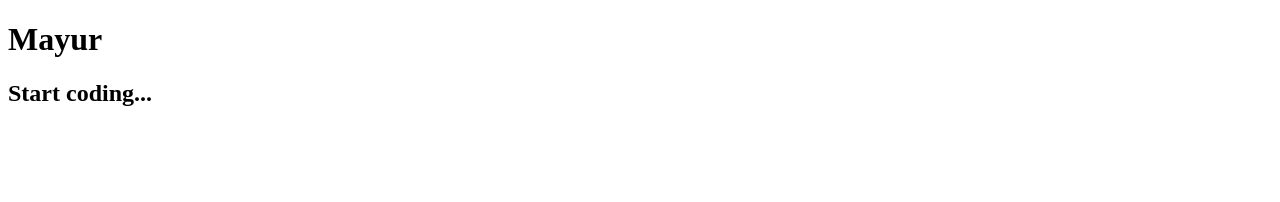
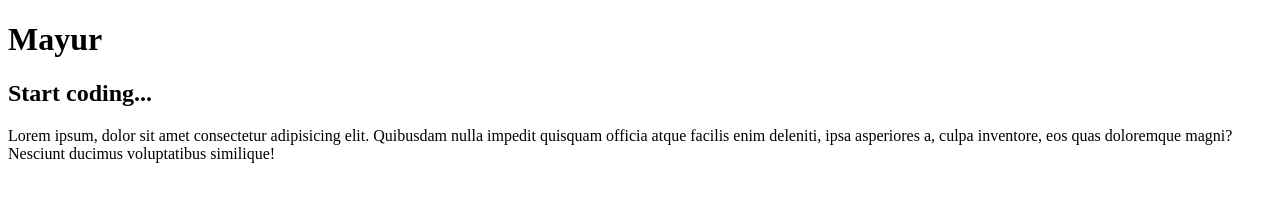
Before and after one commit to Mayur-69/basic_demo, a plain HTML site: page index.html in a window 1280 px wide. Drawn offline with Linux system fonts and the light colour scheme.

Commit message:
first code

```diff
--- a/index.html
+++ b/index.html
@@ -8,5 +8,6 @@
 <body>
     <h1>Mayur</h1>
     <h2>Start coding...</h2>
+    <p>Lorem ipsum, dolor sit amet consectetur adipisicing elit. Quibusdam nulla impedit quisquam officia atque facilis enim deleniti, ipsa asperiores a, culpa inventore, eos quas doloremque magni? Nesciunt ducimus voluptatibus similique!</p>
 </body>
 </html>
```
